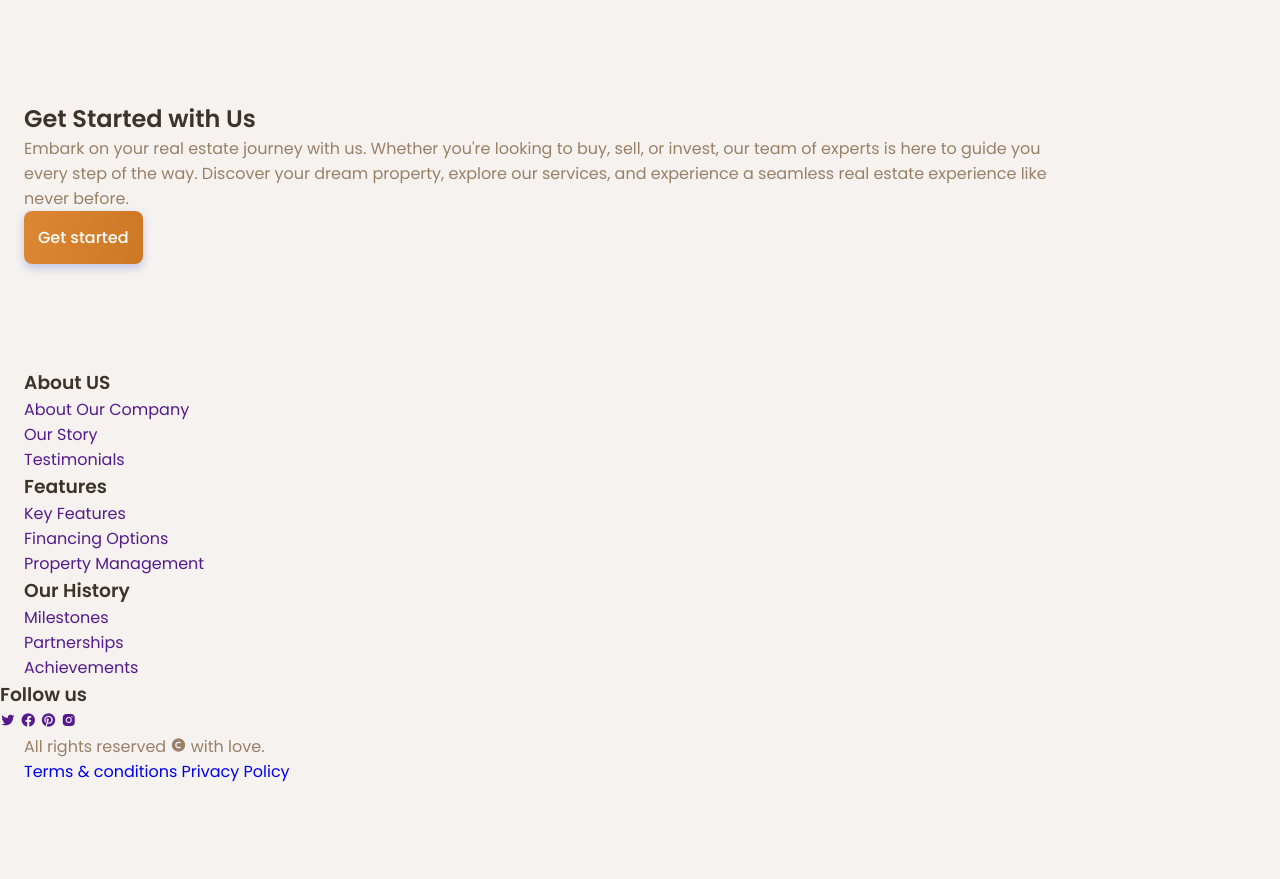
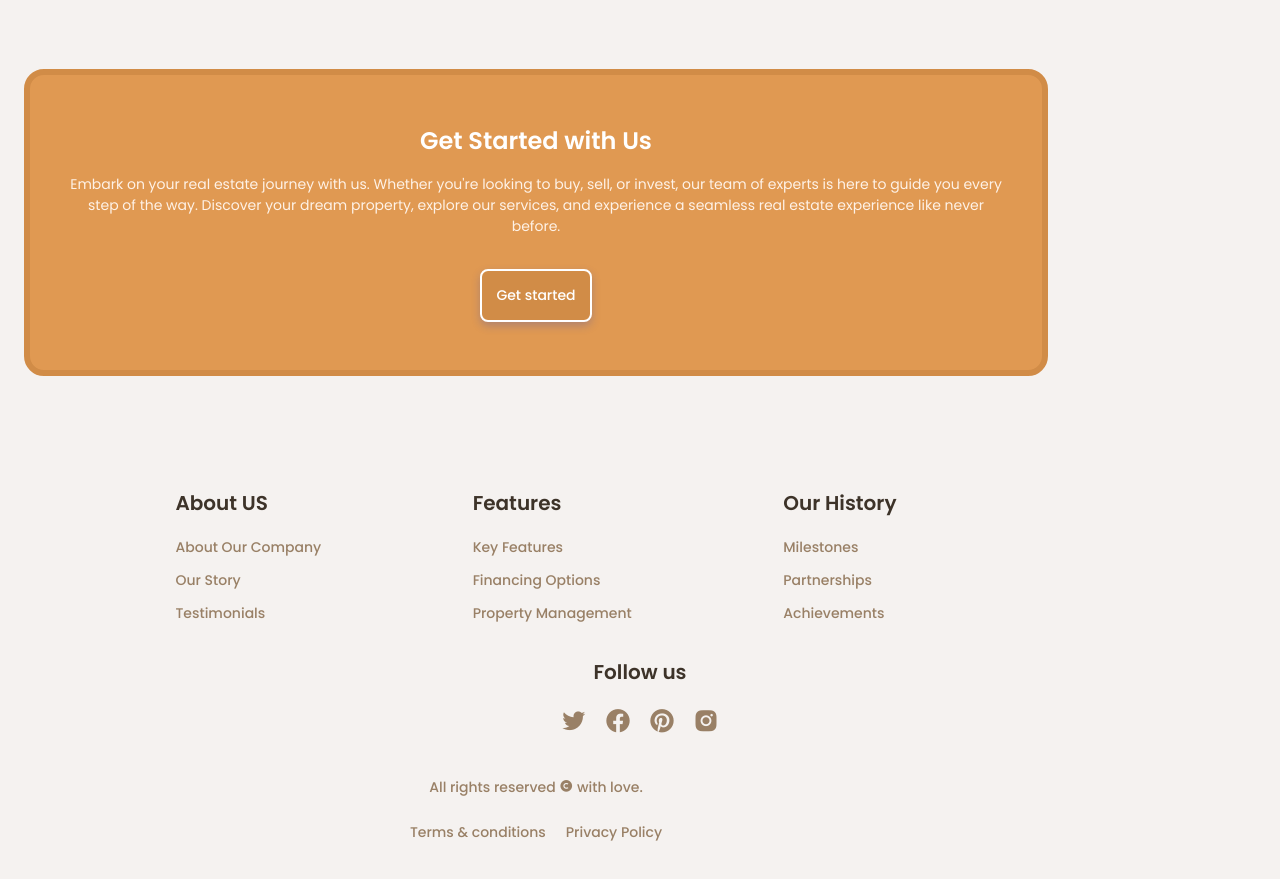
Before and after one commit to OLT11GAMER/real-estate-programing-in-WWW-FSHMN, a plain HTML site: page index.html in a window 1280 px wide. Shown: the part 3254-4133 px from the top of the page. Before the commit the page ends 4070 px from the top, so only its background shows below. Drawn offline with nearby package versions, Linux system fonts and the light colour scheme.

Commit message:
Add subscription and footer styles to CSS

```diff
--- a/assets/css/styles.css
+++ b/assets/css/styles.css
@@ -716,3 +716,142 @@ nav {
 .contact__card-box:hover {
   box-shadow: 0 8px 24px hsla(228, 66%, 45%, .1);
 }
+
+/*SUBSCRIBE*/
+.subscribe {
+  padding: 2.5rem 0;
+}
+
+.subscribe__container {
+  background-color: var(--first-color);
+  padding: 3rem 2rem;
+  border-radius: 1.25rem;
+  border: 6px solid var(--first-color-light);
+  text-align: center;
+}
+
+.subscribe__title {
+  font-size: var(--h2-font-size);
+  color: #fff;
+  margin-bottom: 1rem;
+}
+
+.subscribe__description {
+  color: var(--first-color-lighten);
+  font-size: var(--small-font-size);
+  margin-bottom: 2rem;
+}
+
+.subscribe__button {
+  border: 2px solid #fff;
+  background: var(--first-color-light);
+  font-size: var(--small-font-size);
+}
+
+.subscribe__button:hover {
+  background-color: var(--first-color);
+}
+
+/*FOOTER*/
+.footer__container {
+  row-gap: 2.5rem;
+}
+
+.footer__logo {
+  color: var(--first-color);
+  font-size: var(--h3-font-size);
+  font-weight: var(--font-semi-bold);
+  display: inline-flex;
+  align-items: center;
+  column-gap: .25rem;
+  margin-bottom: .75rem;
+}
+
+.footer__logo i {
+  font-size: 4rem;
+}
+
+.footer__description,
+.footer__link {
+  font-size: var(--small-font-size);
+  font-weight: var(--font-medium);
+}
+
+.footer__content,
+.footer__links {
+  display: grid;
+}
+
+.footer__content {
+  display: flex;
+  justify-content: space-evenly;
+  margin: auto;
+}
+
+.footer__title {
+  font-size: var(--h3-font-size);
+  margin-bottom: 1rem;
+}
+
+.footer__links {
+  row-gap: .5rem;
+}
+
+.footer__link {
+  color: var(--text-color);
+  transition: .3s;
+}
+
+.footer__link:hover {
+  color: var(--title-color);
+}
+
+.social {
+  margin: 2rem;
+  display: flex;
+  justify-content: center;
+  align-items: center;
+  flex-direction: column;
+}
+
+.footer__social {
+  display: flex;
+  justify-content: center;
+  text-align: center;
+  column-gap: 1rem;
+}
+
+.footer__social-link {
+  font-size: 1.75rem;
+  color: var(--text-color);
+  transition: .3s;
+}
+
+.footer__social-link:hover {
+  color: var(--title-color);
+}
+
+.footer__info,
+.footer__privacy {
+  display: flex;
+}
+
+.footer__info {
+  padding-bottom: 6rem;
+  margin-top: 1rem;
+  flex-direction: column;
+  text-align: center;
+  row-gap: 1.5rem;
+}
+
+.footer__copy,
+.footer__privacy a {
+  font-size: var(--small-font-size);
+  font-weight: var(--font-medium);
+  color: var(--text-color);
+}
+
+.footer__privacy {
+  justify-content: center;
+  column-gap: 1.25rem;
+}
```
